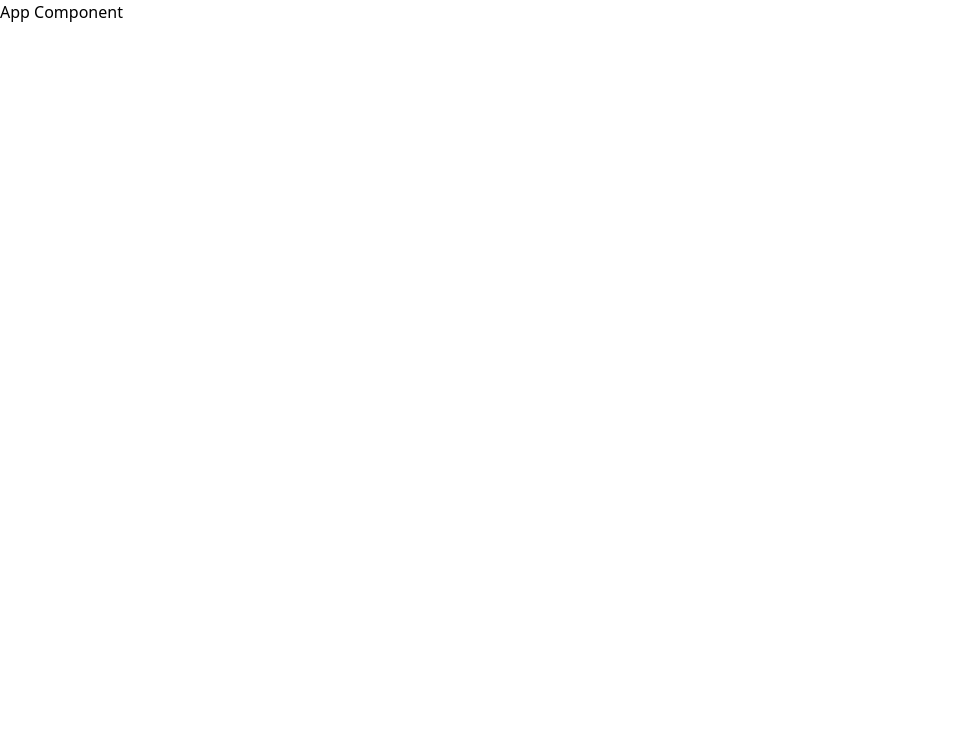
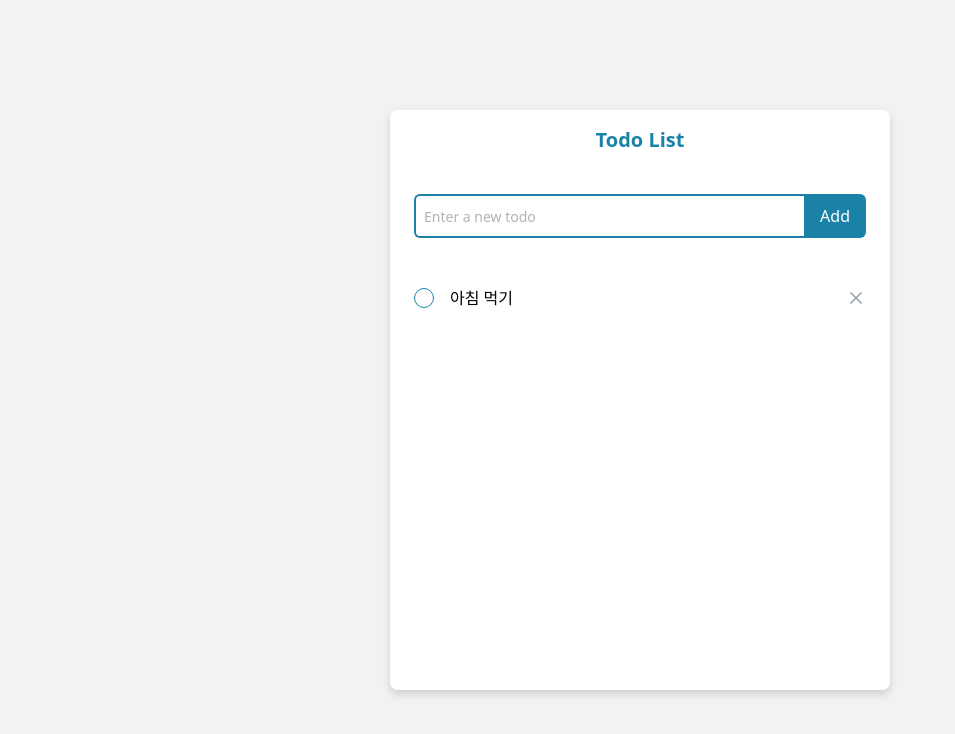
Before and after one commit to sduddla/todo-list, a React (Vite) app in the folder react/: page / in a window 1280 px wide. Shown: the top 734 px of the page, without its empty margins (0-955 px from the left). Built offline with nearby package versions, Linux system fonts and the light colour scheme.

Commit message:
Style: 전체 퍼블리싱

```diff
--- a/react/src/App.tsx
+++ b/react/src/App.tsx
@@ -1,7 +1,11 @@
+import Todo from './components/Todo';
+
 export default function App() {
   return (
-    <>
-      <h1>App Component</h1>
-    </>
+    <div className='flex items-center justify-center h-screen bg-[#F2F2F2]'>
+      <div className='max-w-[500px] w-full h-[580px] bg-white drop-shadow-lg rounded-lg overflow-hidden flex flex-col'>
+        <Todo />
+      </div>
+    </div>
   );
 }
--- /dev/null
+++ b/react/src/components/Todo.tsx
@@ -0,0 +1,13 @@
+import TodoEditor from './TodoEditor';
+import TodoHeader from './TodoHeader';
+import TodoList from './TodoList';
+
+export default function Todo() {
+  return (
+    <>
+      <TodoHeader />
+      <TodoEditor />
+      <TodoList />
+    </>
+  );
+}
--- /dev/null
+++ b/react/src/components/TodoEditor.tsx
@@ -0,0 +1,14 @@
+export default function TodoEditor() {
+  return (
+    <form className='flex p-6'>
+      <input
+        type='text'
+        placeholder='Enter a new todo'
+        className='flex-grow p-2 focus:outline-none border-2 border-[#1A82A6] border-r-0 rounded-l-md placeholder:text-sm placeholder:text-black/30'
+      />
+      <button className='bg-[#1A82A6] px-4 rounded-r-md cursor-pointer text-white hover:bg-[#166B84]'>
+        Add
+      </button>
+    </form>
+  );
+}
--- /dev/null
+++ b/react/src/components/TodoHeader.tsx
@@ -0,0 +1,7 @@
+export default function TodoHeader() {
+  return (
+    <header className='text-[#1A82A6] text-center p-4 '>
+      <h1 className='font-bold text-xl'>Todo List</h1>
+    </header>
+  );
+}
--- /dev/null
+++ b/react/src/components/TodoList.tsx
@@ -0,0 +1,9 @@
+import TodoListItem from './TodoListItem';
+
+export default function TodoList() {
+  return (
+    <>
+      <TodoListItem />
+    </>
+  );
+}
--- /dev/null
+++ b/react/src/components/TodoListItem.tsx
@@ -0,0 +1,22 @@
+import { X } from 'lucide-react';
+
+export default function TodoListItem() {
+  return (
+    <>
+      <li className='flex items-center justify-between p-6'>
+        <div className='flex items-center'>
+          <label className='flex items-center cursor-pointer'>
+            <input type='checkbox' className='hidden peer' />
+            <span className='relative w-5 h-5 rounded-full border border-[#1A82A6] mr-4 transition-colors duration-200 peer-checked:bg-[#1A82A6] flex items-center justify-center peer-checked:before:content-["✓"] peer-checked:before:text-white'></span>
+          </label>
+
+          <span>아침 먹기</span>
+        </div>
+        <button className='relative flex items-center justify-center cursor-pointer group'>
+          <div className='absolute w-8 h-8 rounded-md transition-colors duration-200 group-hover:bg-gray-100'></div>
+          <X className='w-5 h-5 text-gray-400 relative' />
+        </button>
+      </li>
+    </>
+  );
+}
```
